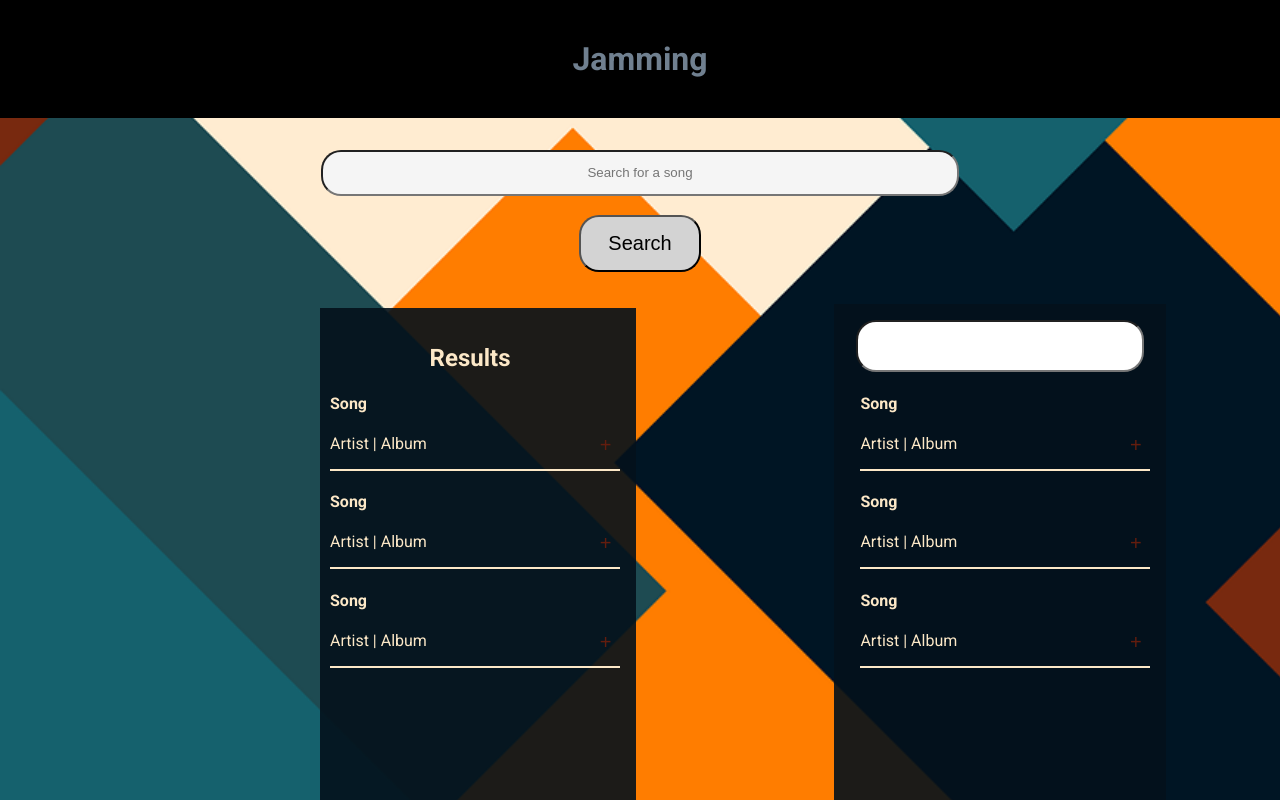
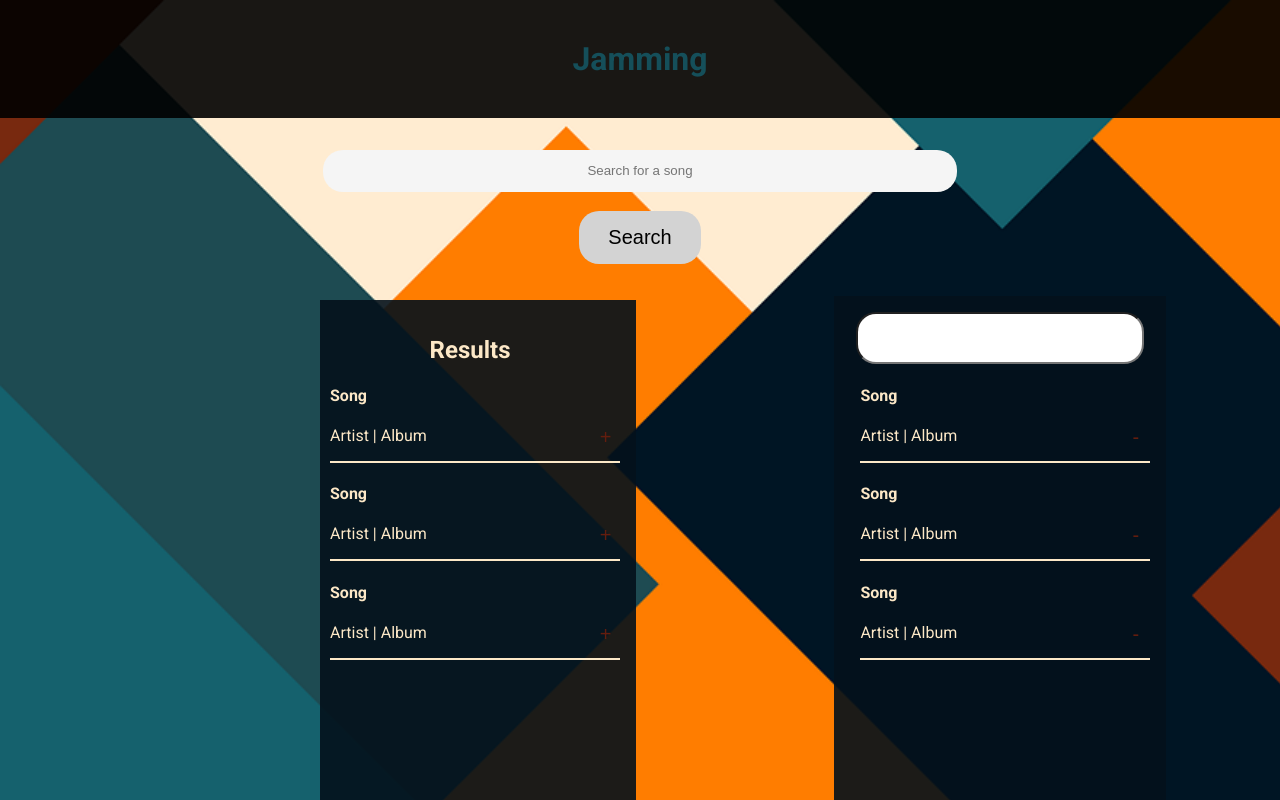
Before and after one commit to CadenTed/Jammming, a React (Create React App) app: page / in a window 1280 px wide. Shown: the top 800 px of the page. Built offline with nearby package versions, Linux system fonts and the light colour scheme.

Commit message:
Attempting switch from results to playlist

```diff
--- a/src/Playlist.js
+++ b/src/Playlist.js
@@ -1,15 +1,19 @@
-import React from "react";
+import React, { useState } from "react";
 
 import styles from "./Styles/Playlist.module.css"
 import TrackList from "./Tracklist";
 
 function Playlist() {
+   const [tracks, setTracks] = useState([])
+
+
+
    return (
       <div className={styles.div}>
          <form className={styles.form}>
             <input type="text" id='playlist-name' className={styles.input}/>
          </form>
-         <TrackList />
+         <TrackList parent="PlayList"/>
       </div>
    )
 }
--- a/src/SearchResults.js
+++ b/src/SearchResults.js
@@ -7,7 +7,7 @@ function SearchResults() {
    return (
       <div className={styles.div}>
          <h2>Results</h2>
-         <TrackList />
+         <TrackList parent="SearchResults"/>
       </div>
    )
 }
--- a/src/Styles/App.css
+++ b/src/Styles/App.css
@@ -9,8 +9,8 @@ body {
 
 h1 {
    text-align: center;
-   background-color: black;
-   color: slategray;
+   background-color: rgba(0, 0, 0, 0.9);
+   color: #154f5a;
    padding: 1.25em;
    margin: 0;
 }
@@ -23,6 +23,7 @@ button {
    padding: 0.75em;
    width: 10%;
    font-size: 1.25em;
+   border: none;
 }
 
 button:hover {
--- a/src/Styles/SearchBar.module.css
+++ b/src/Styles/SearchBar.module.css
@@ -6,7 +6,7 @@
   text-align: center;
   display: block;
   margin: 0 auto;
-
+  border: none;
 }
 
 .form {
--- a/src/Styles/Tracklist.module.css
+++ b/src/Styles/Tracklist.module.css
@@ -5,4 +5,5 @@
 .ul {
   margin: 0;
   padding: 0 0 0 10px;
+  list-style-type: none;
 }
--- a/src/Track.js
+++ b/src/Track.js
@@ -1,11 +1,16 @@
 import React from "react";
 import styles from "./Styles/Track.module.css";
 
-function Track({track}) {
+function Track({track, buttonSign, handleClick}) {
+
+   const sign = buttonSign === "PlayList" ? "-" : "+"
+
+   console.log(track)
+
    return (
       <div className={styles.div}>
          <h4>{track.title}</h4>
-         <button className={styles.button}>+</button>
+         <button onClick={handleClick} className={styles.button}>{sign}</button>
          <p>{track.artist} | {track.album}</p>
       </div>
    )
--- a/src/Tracklist.js
+++ b/src/Tracklist.js
@@ -2,10 +2,8 @@ import React, { useState } from "react";
 import Track from "./Track";
 import styles from "./Styles/Tracklist.module.css";
 
-function TrackList() {
-  const [track, setTrack] = useState({});
-
-  const tracks = [
+function TrackList({parent}) {
+  const [track, setTrack] = useState([
    {
       title: "Song",
       artist: "Artist",
@@ -24,19 +22,23 @@ function TrackList() {
       album: "Album",
       id: 2
    }
-  ]
+]);
 
-  const newTrack = {
+   console.log(track[0].id);
 
-  };
+  const handleClick = ({target}) => {
+      console.log(target)
+  }
 
   return (
     <div className={styles.div}>
       <ul className={styles.ul}>
-         {tracks.map((track) => (<Track track={track} />))}
+         {track.map((t, index) => (
+            <li key={t.id}><Track track={t} buttonSign={parent} handleClick={handleClick} /></li>
+
+            ))}
       </ul>
     </div>
   );
 }
-
 export default TrackList;
```
Lines whose indentation alone changed are shown as unchanged.
